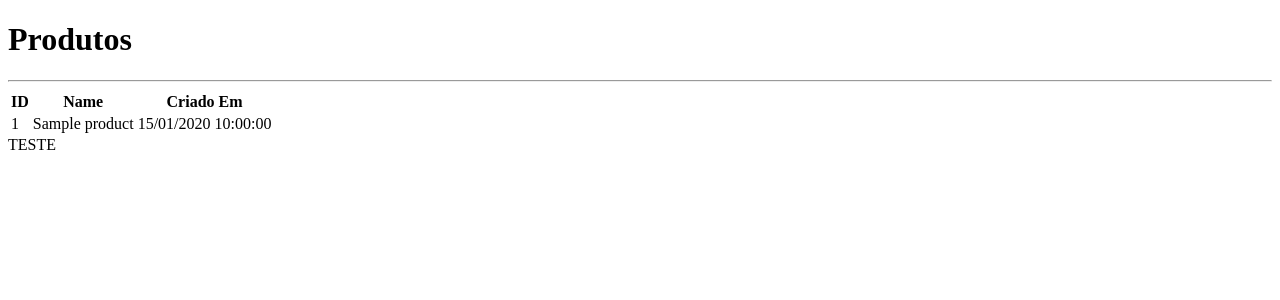
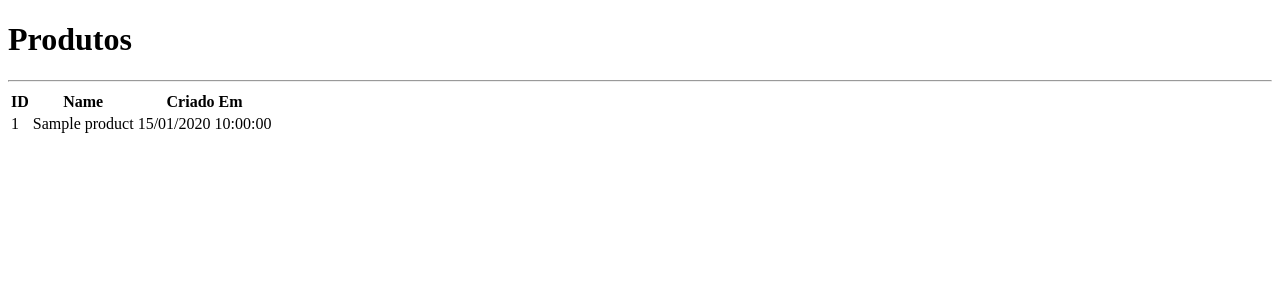
Before and after one commit to loveagile/symforny-codechip, a Symfony app: template templates/admin/product/index.html.twig in a window 1280 px wide. Shown: the top 300 px of the page. Run offline with Twig, Linux system fonts and the light colour scheme; the template is opened without the code that fills it: most values are stand-ins (such as "Sample title", 1, 10 or a date in 2020); some libraries are stand-ins or nearby versions.

Commit message:
34-Adjustend template twing.

```diff
--- a/assets/styles/app.css
+++ b/assets/styles/app.css
@@ -2,5 +2,5 @@
 /*@import '~bulma';*/
 
 body {
-    background-color: lightgray;
+
 }
--- a/templates/admin/product/index.html.twig
+++ b/templates/admin/product/index.html.twig
@@ -9,7 +9,7 @@
         <hr>
     </div>
     <div class="col-12">
-        <table>
+        <table class="table">
             <thead>
                 <tr>
                     <th>ID</th>
@@ -27,8 +27,6 @@
                 {% endfor %}
             </tbody>
         </table>
-        {{ "teste"|upper }}
-
     </div>
 </div>
 {% endblock %}
```
